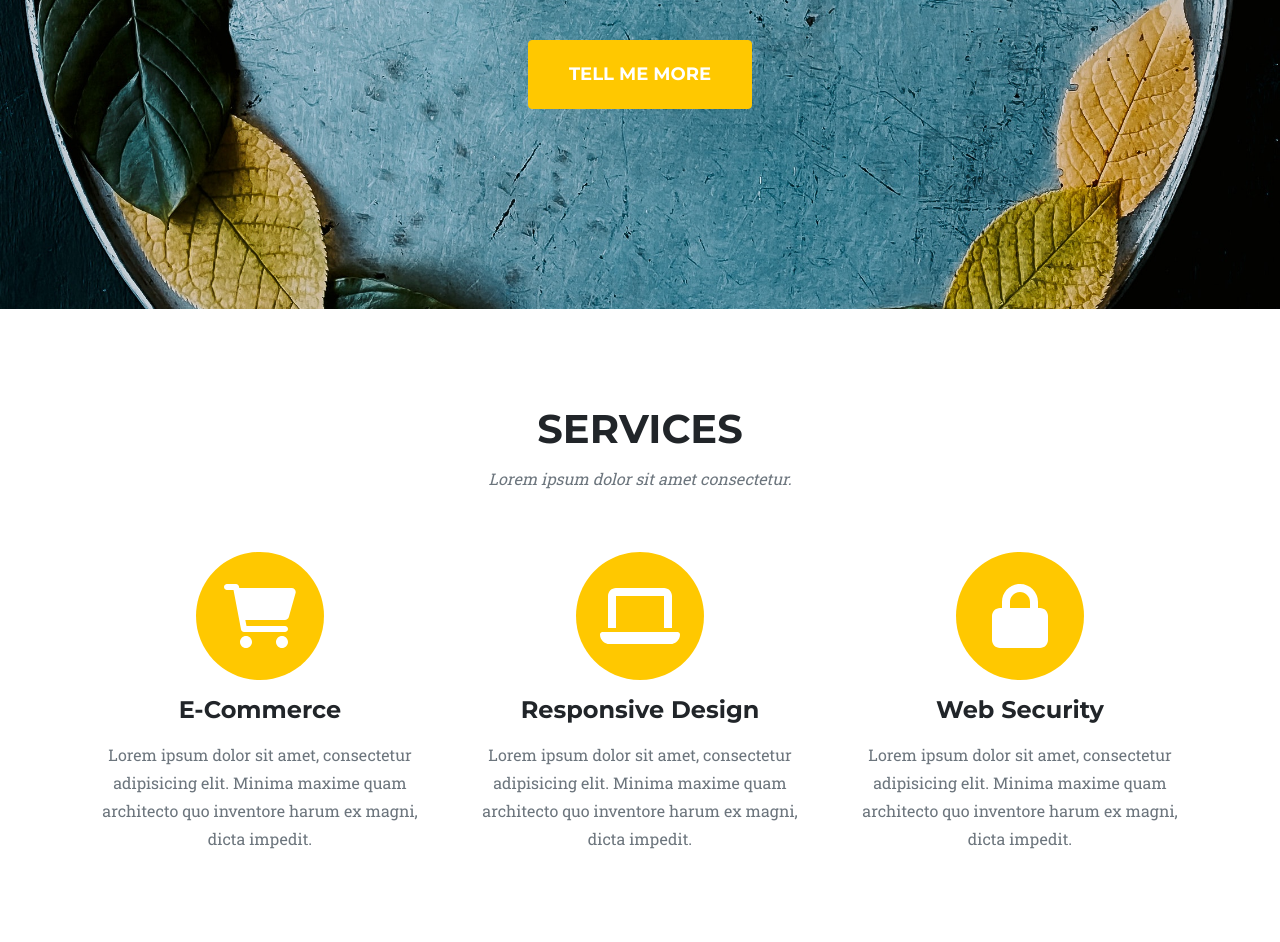
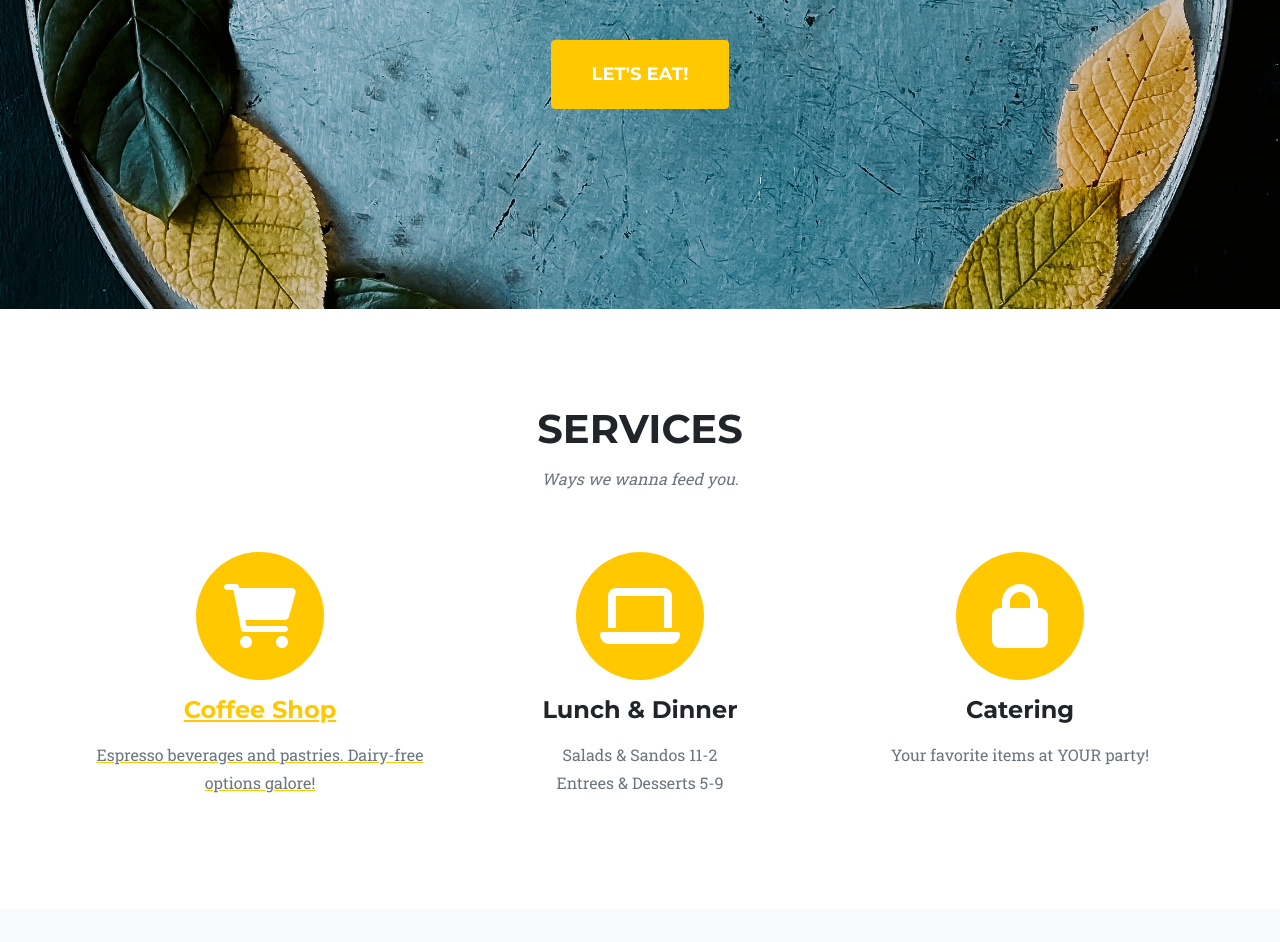
Before and after one commit to KGlinoga/bootstrapAgencyExample, a website: page dist/index.html in a window 1280 px wide. Shown: the part 436-1378 px from the top of the page. Drawn offline with nearby package versions, Linux system fonts and the light colour scheme.

Commit message:
successfully wrapped Service icon and text in a tag to link

```diff
--- a/dist/index.html
+++ b/dist/index.html
@@ -42,9 +42,9 @@
         <!-- Masthead-->
         <header class="masthead">
             <div class="container">
-                <div class="masthead-subheading">Welcome To Our Studio!</div>
-                <div class="masthead-heading text-uppercase">It's Nice To Meet You</div>
-                <a class="btn btn-primary btn-xl text-uppercase" href="#services">Tell Me More</a>
+                <div class="masthead-subheading">Welcome To Our Restaurant!</div>
+                <div class="masthead-heading text-uppercase">It's Nice To Feed You</div>
+                <a class="btn btn-primary btn-xl text-uppercase" href="#services">Let's Eat!</a>
             </div>
         </header>
         <!-- Services-->
@@ -52,32 +52,36 @@
             <div class="container">
                 <div class="text-center">
                     <h2 class="section-heading text-uppercase">Services</h2>
-                    <h3 class="section-subheading text-muted">Lorem ipsum dolor sit amet consectetur.</h3>
+                    <h3 class="section-subheading text-muted">Ways we wanna feed you.</h3>
                 </div>
+
+
                 <div class="row text-center">
                     <div class="col-md-4">
-                        <span class="fa-stack fa-4x">
+                        <a href=""><span class="fa-stack fa-4x">
                             <i class="fas fa-circle fa-stack-2x text-primary"></i>
                             <i class="fas fa-shopping-cart fa-stack-1x fa-inverse"></i>
                         </span>
-                        <h4 class="my-3">E-Commerce</h4>
-                        <p class="text-muted">Lorem ipsum dolor sit amet, consectetur adipisicing elit. Minima maxime quam architecto quo inventore harum ex magni, dicta impedit.</p>
-                    </div>
+                        <h4 class="my-3">Coffee Shop</h4>
+                        <p class="text-muted">Espresso beverages and pastries. Dairy-free options galore!</p>
+                    </a></div>
+
+
                     <div class="col-md-4">
                         <span class="fa-stack fa-4x">
                             <i class="fas fa-circle fa-stack-2x text-primary"></i>
                             <i class="fas fa-laptop fa-stack-1x fa-inverse"></i>
                         </span>
-                        <h4 class="my-3">Responsive Design</h4>
-                        <p class="text-muted">Lorem ipsum dolor sit amet, consectetur adipisicing elit. Minima maxime quam architecto quo inventore harum ex magni, dicta impedit.</p>
+                        <h4 class="my-3">Lunch & Dinner</h4>
+                        <p class="text-muted">Salads & Sandos 11-2 <br>Entrees & Desserts 5-9</p>
                     </div>
                     <div class="col-md-4">
                         <span class="fa-stack fa-4x">
                             <i class="fas fa-circle fa-stack-2x text-primary"></i>
                             <i class="fas fa-lock fa-stack-1x fa-inverse"></i>
                         </span>
-                        <h4 class="my-3">Web Security</h4>
-                        <p class="text-muted">Lorem ipsum dolor sit amet, consectetur adipisicing elit. Minima maxime quam architecto quo inventore harum ex magni, dicta impedit.</p>
+                        <h4 class="my-3">Catering</h4>
+                        <p class="text-muted">Your favorite items at YOUR party!</p>
                     </div>
                 </div>
             </div>
```
Also changed, not shown: 1 other file.
